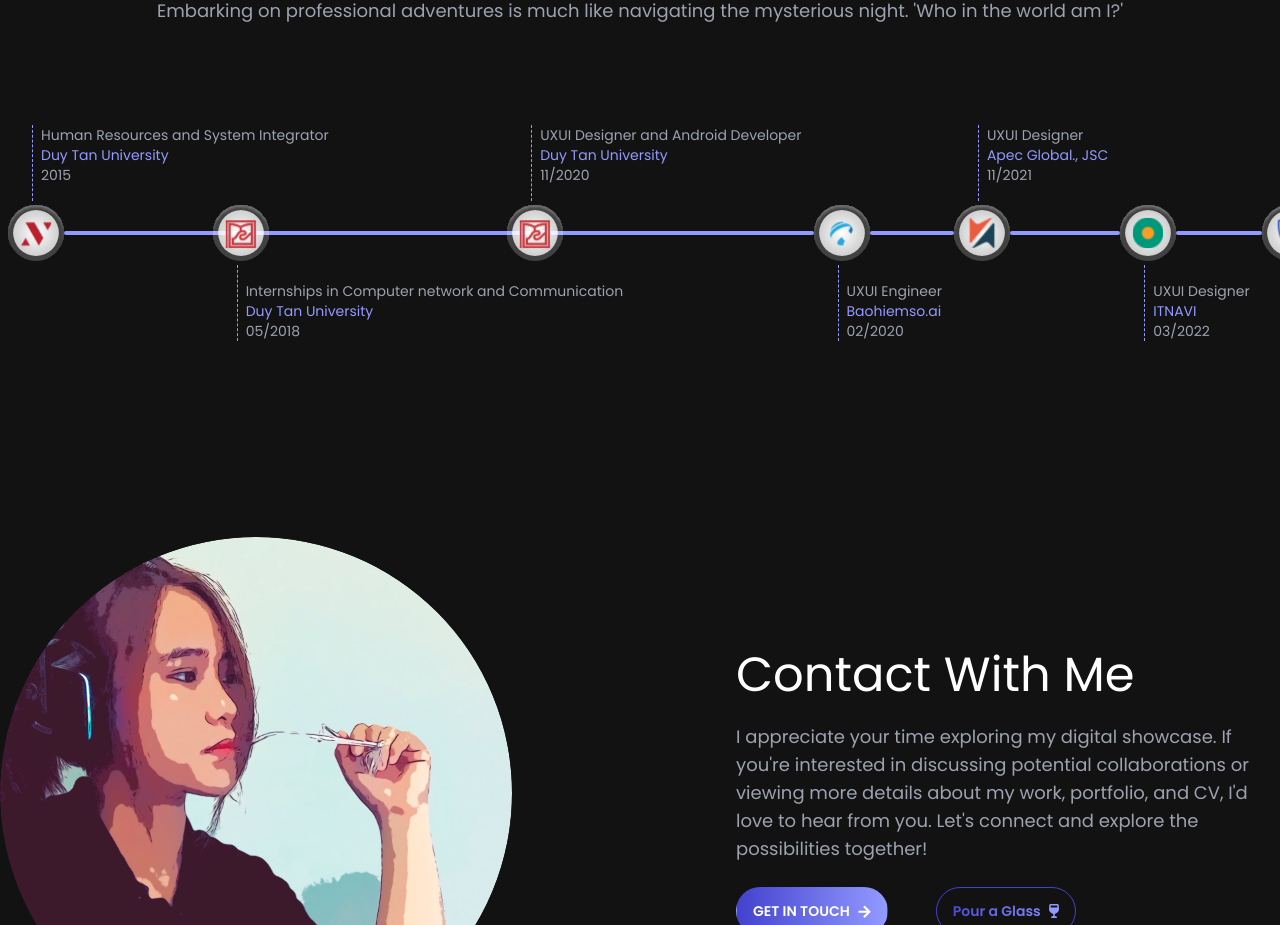
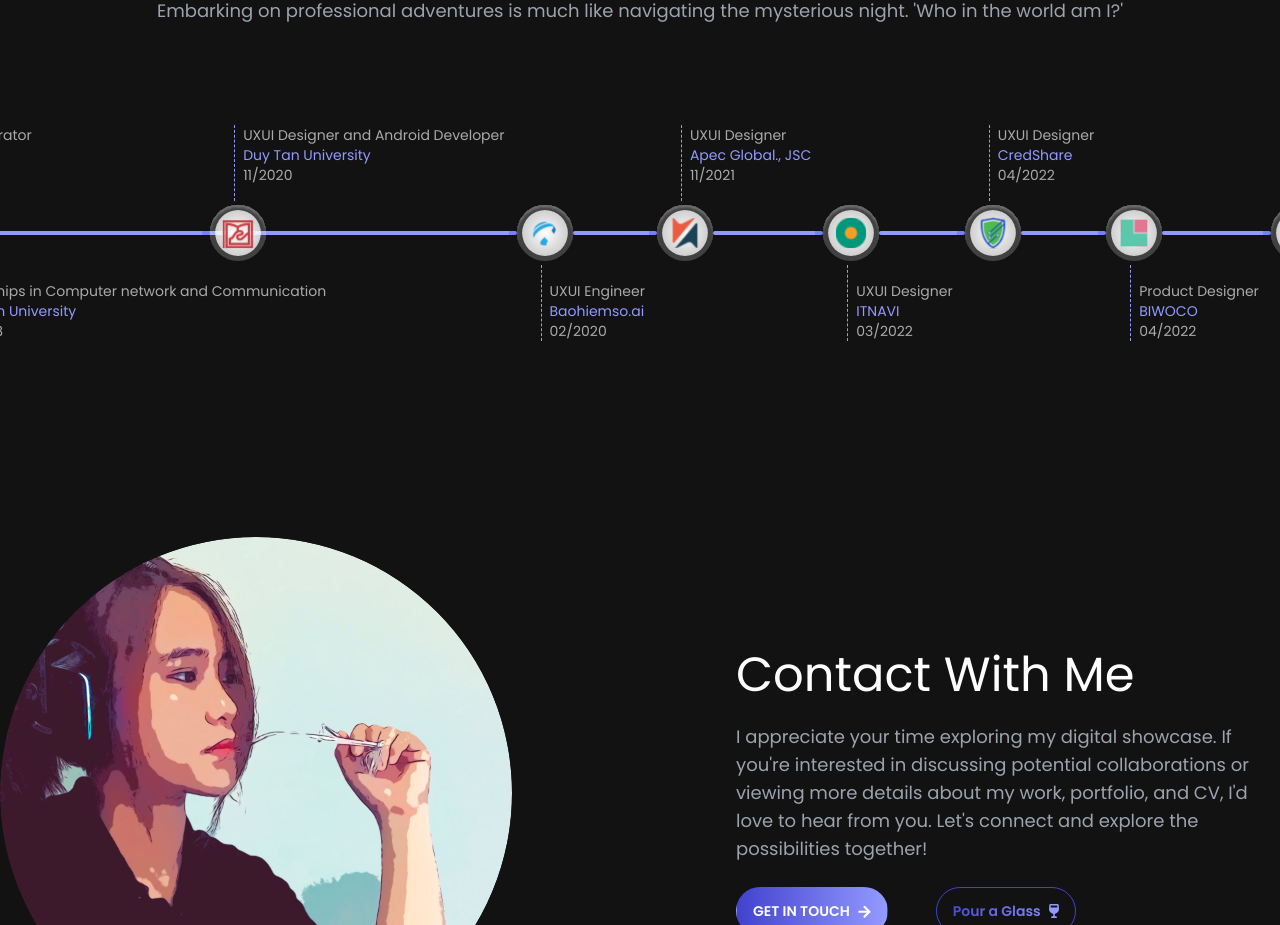
Before and after one commit to huynguyen52/to-quyen, a React (Vite) app: page / in a window 1280 px wide. Shown: the part 3919-4844 px from the top of the page. Built offline with nearby package versions, Linux system fonts and the light colour scheme.

Commit message:
Adding larger breakpoint

```diff
--- a/src/components/timeline-card.tsx
+++ b/src/components/timeline-card.tsx
@@ -8,13 +8,13 @@
 const TimelineCard = ({ title, subTitle, date, index }: TimelineCardProps) => {
   return (
     <div
-      className={`flex flex-col justify-start pl-2 border-dashed border-[#939AFF] border-l ${
+      className={`flex flex-col justify-start pl-2 border-dashed hover:border-solid text-[#AAAAAA] hover:text-[#FFFFFF] border-[#939AFF] border-l ${
         index % 2 === 0 ? 'pb-4' : 'pt-4'
       }`}
     >
-      <h1 className="text-sm text-gray-400">{title}</h1>
+      <h1 className="text-sm">{title}</h1>
       <h2 className="text-sm text-[#939AFF]">{subTitle}</h2>
-      <time className="text-sm text-gray-400">{date}</time>
+      <time className="text-sm">{date}</time>
     </div>
   );
 };
--- a/src/components/timeline.tsx
+++ b/src/components/timeline.tsx
@@ -68,13 +68,13 @@
 
 const Timeline = () => {
   return (
-    <ul className="timeline timeline-snap-icon max-md:timeline-compact ">
+    <ul className="timeline timeline-snap-icon max-md:timeline-compact 3xl:justify-center">
       {timelines.map((timeline, index) => (
         <li
           key={index}
           className={`${(index === 1 || index === 2) && 'ml-[-10%]'}`}
         >
-          <hr className={`${index === 0 && 'hidden'} bg-[#939AFF]`} />
+          <hr className={`${index === 0 && 'hidden'} bg-primary`} />
           <div className="timeline-middle">
             <img src={timeline.logo} alt="Logo" className="w-14" />
           </div>
--- a/src/sections/experience.tsx
+++ b/src/sections/experience.tsx
@@ -1,6 +1,15 @@
+import { useRef, useEffect } from 'react';
 import Timeline from '../components/timeline';
 
 const ExperienceSection = () => {
+  const container = useRef<HTMLDivElement>(null);
+
+  useEffect(() => {
+    if (container.current) {
+      container.current.scrollLeft = container.current.scrollWidth;
+    }
+  }, []);
+
   return (
     <section className="container mx-auto py-24" id="work-experiences">
       <h3 className="text-center text-3xl lg:text-5xl">
@@ -13,7 +22,7 @@
         Embarking on professional adventures is much like navigating the
         mysterious night. 'Who in the world am I?'{' '}
       </p>
-      <div className="overflow-x-auto py-24">
+      <div ref={container} className="overflow-x-auto py-24">
         <Timeline />
       </div>
     </section>
--- a/tailwind.config.js
+++ b/tailwind.config.js
@@ -6,20 +6,26 @@
       sans: ['Poppins', 'sans-serif'],
     },
     extend: {
+      screens: {
+        '3xl': '1600px',
+        '4xl': '1720px',
+      },
       keyframes: {
-        "hero-transform-odd": {
-          "0%": { transform: "translateX(0px)" },
-          "100%": { transform: "translateX(200px)" },
+        'hero-transform-odd': {
+          '0%': { transform: 'translateX(0px)' },
+          '100%': { transform: 'translateX(200px)' },
         },
-        "hero-transform-even": {
-          "0%": { transform: "translateX(0px)" },
-          "100%": { transform: "translateX(-200px)" },
+        'hero-transform-even': {
+          '0%': { transform: 'translateX(0px)' },
+          '100%': { transform: 'translateX(-200px)' },
         },
       },
       animation: {
-        "hero-transform-odd": "hero-transform-odd 8s ease-in-out infinite alternate",
-        "hero-transform-even": "hero-transform-even 8s ease-in-out infinite alternate",
-      }
+        'hero-transform-odd':
+          'hero-transform-odd 8s ease-in-out infinite alternate',
+        'hero-transform-even':
+          'hero-transform-even 8s ease-in-out infinite alternate',
+      },
     },
   },
   // eslint-disable-next-line no-undef
```
